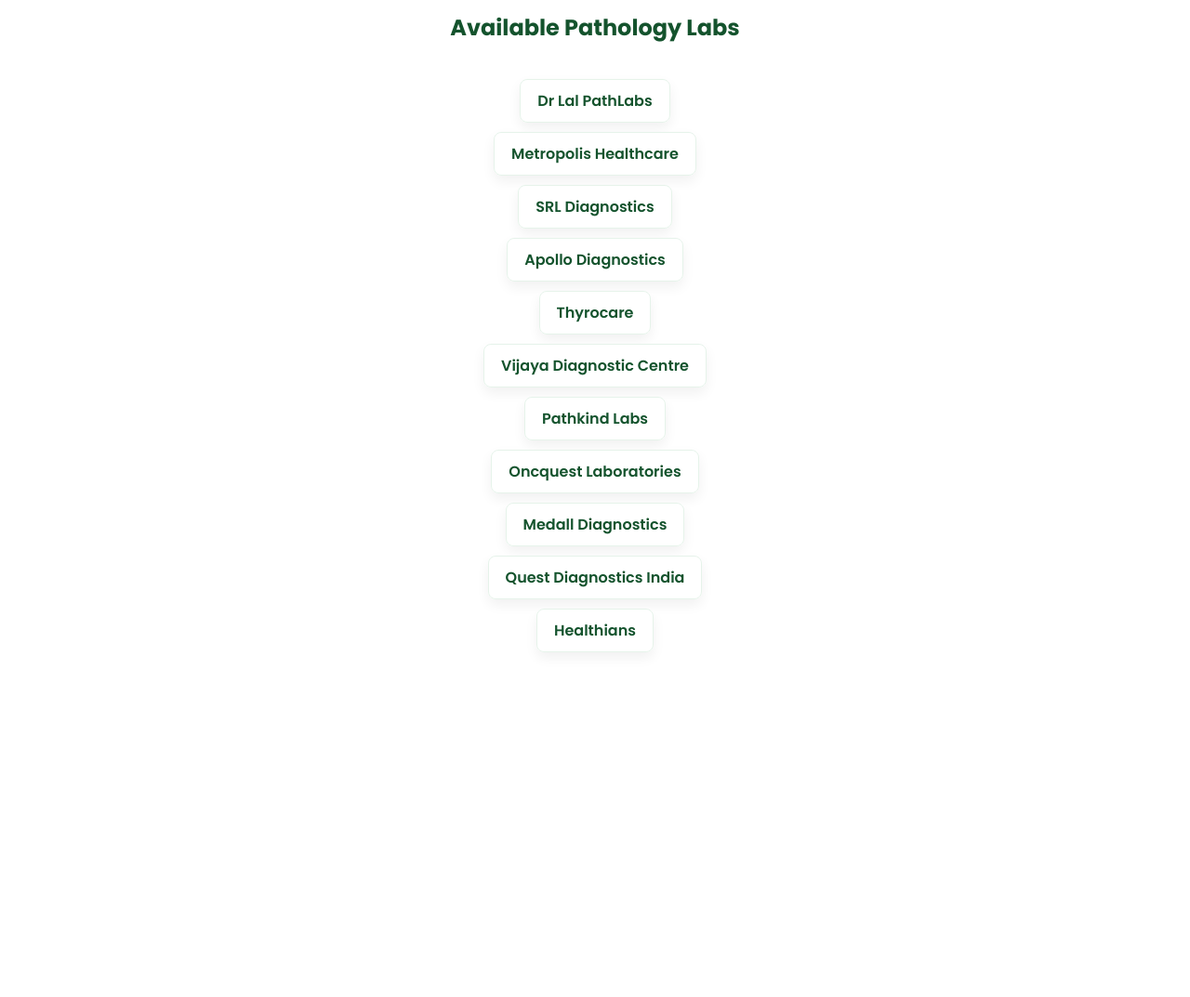
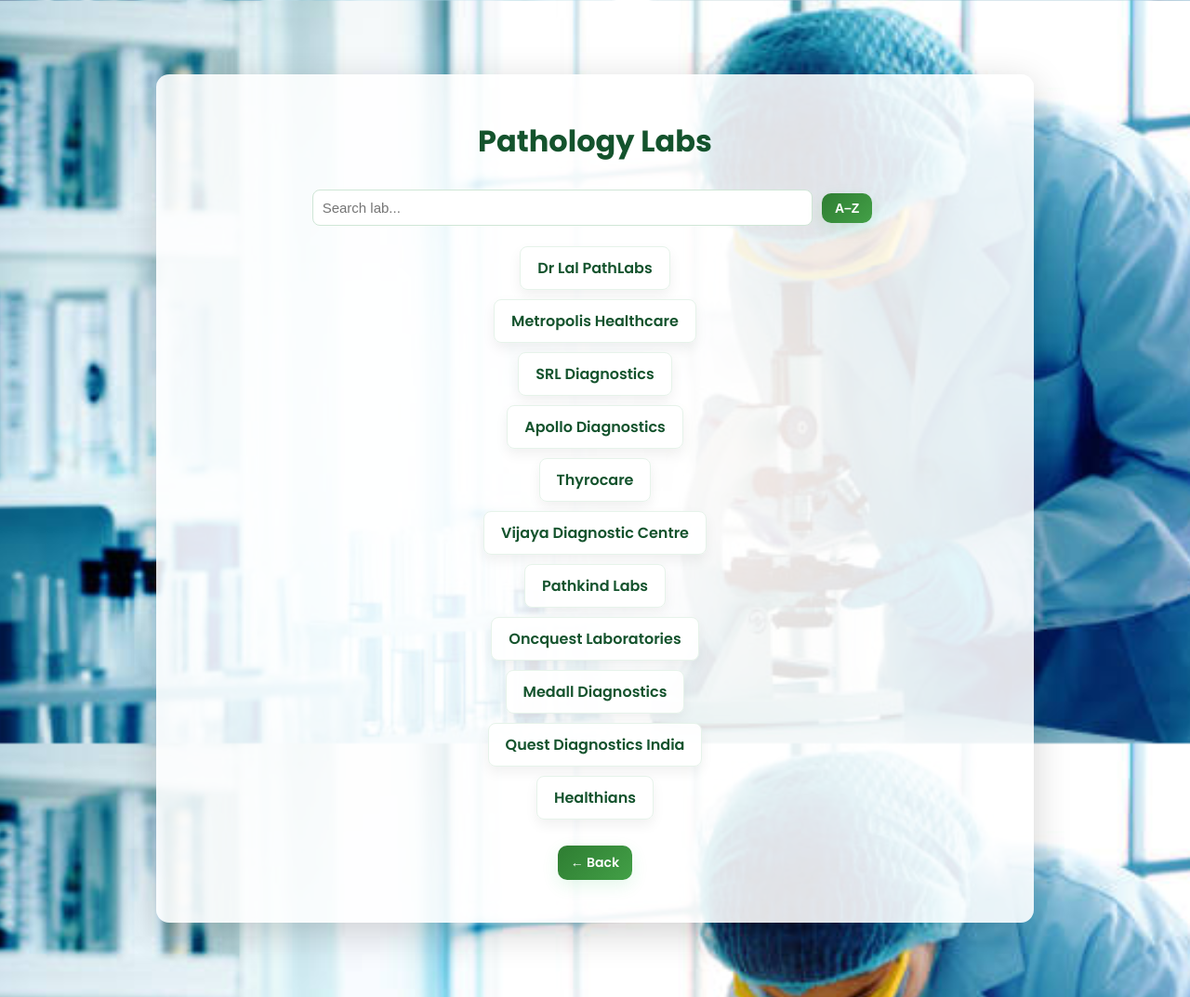
Before and after one commit to abhirup2911/MediSlotBook, a Flask app: page /labs in a window 1280 px wide. Shown: the whole page at 93% size. Before the commit the page ends 702 px from the top, so only its background shows below. Run offline with Flask 3, Linux system fonts and the light colour scheme.

Commit message:
Enhance labs.html with search and sort features
Added search and sort functionality for pathology labs.

```diff
--- a/templates/labs.html
+++ b/templates/labs.html
@@ -1,15 +1,44 @@
 <!DOCTYPE html>
-<html>
+<html lang="en">
 <head>
-  <title>Labs</title>
+  <meta charset="UTF-8">
+  <title>Pathology Labs - MediSlotBook</title>
   <link rel="stylesheet" href="{{ url_for('static', filename='style.css') }}">
+  <script>
+    function filterLabs() {
+      const input = document.getElementById("searchInput").value.toLowerCase();
+      const items = document.querySelectorAll(".lab-item");
+      items.forEach(item => {
+        const text = item.textContent.toLowerCase();
+        item.style.display = text.includes(input) ? "" : "none";
+      });
+    }
+    function sortLabs() {
+      const ul = document.getElementById("labList");
+      Array.from(ul.children)
+        .sort((a, b) => a.textContent.localeCompare(b.textContent))
+        .forEach(li => ul.appendChild(li));
+    }
+  </script>
 </head>
-<body>
-  <h2>Available Pathology Labs</h2>
-  <ul>
-    {% for lab in labs %}
-      <li><a href="{{ url_for('lab_detail', name=lab) }}">{{ lab }}</a></li>
-    {% endfor %}
-  </ul>
+<body class="labs-bg">
+  <div class="overlay-box">
+    <h1>Pathology Labs</h1>
+
+    <div class="search-filter" style="justify-content:center; margin:12px 0;">
+      <input type="text" id="searchInput" placeholder="Search lab..." onkeyup="filterLabs()" style="width:60%; padding:10px; border-radius:8px;">
+      <button onclick="sortLabs()" class="btn btn-sm">A–Z</button>
+    </div>
+
+    <ul id="labList">
+      {% for lab in labs %}
+        <li class="lab-item"><a href="{{ url_for('lab_detail', name=lab) }}">{{ lab }}</a></li>
+      {% endfor %}
+    </ul>
+
+    <div style="margin-top:18px;">
+      <a href="{{ url_for('choice') }}" class="btn btn-sm">← Back</a>
+    </div>
+  </div>
 </body>
 </html>
```
